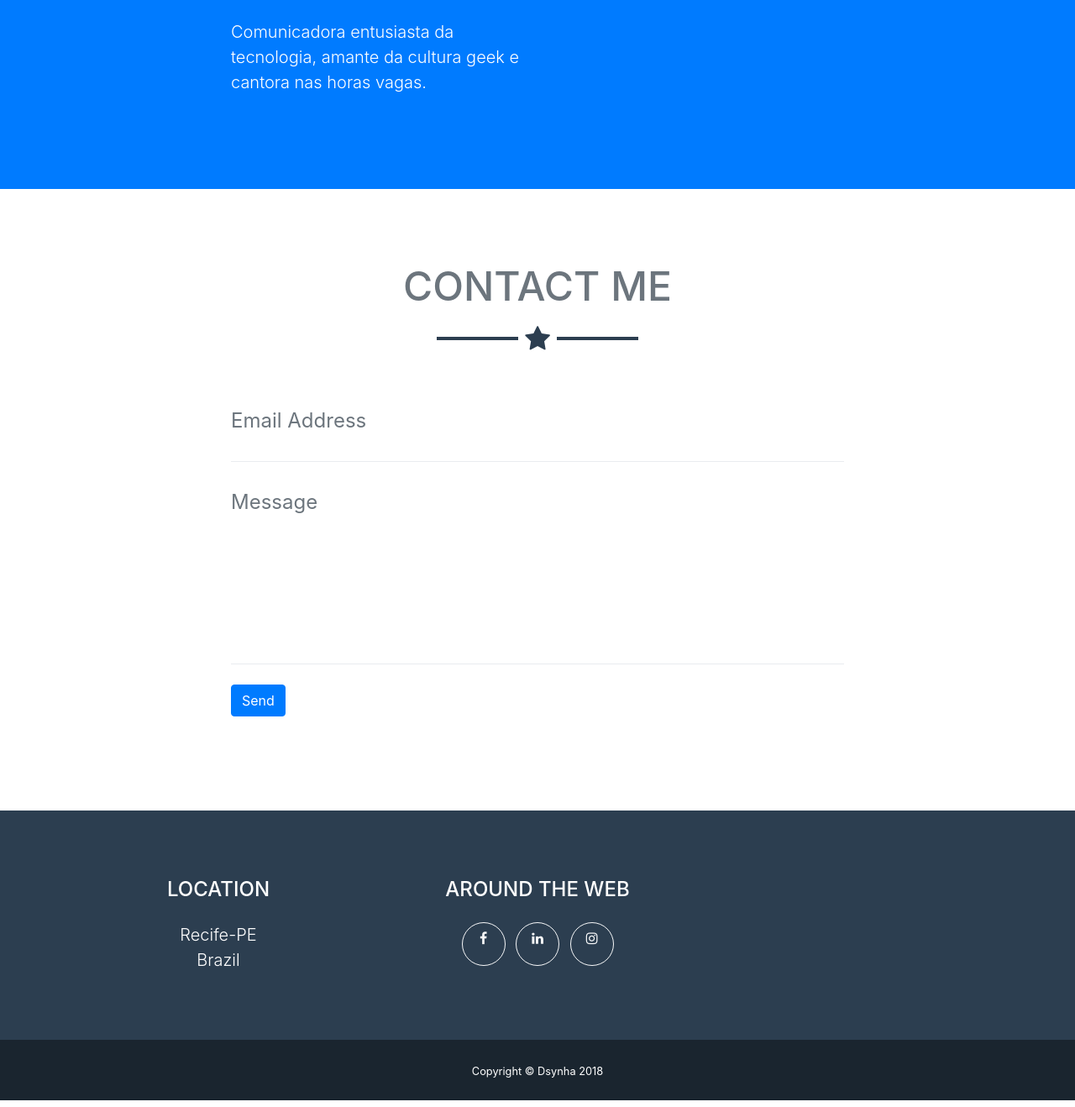
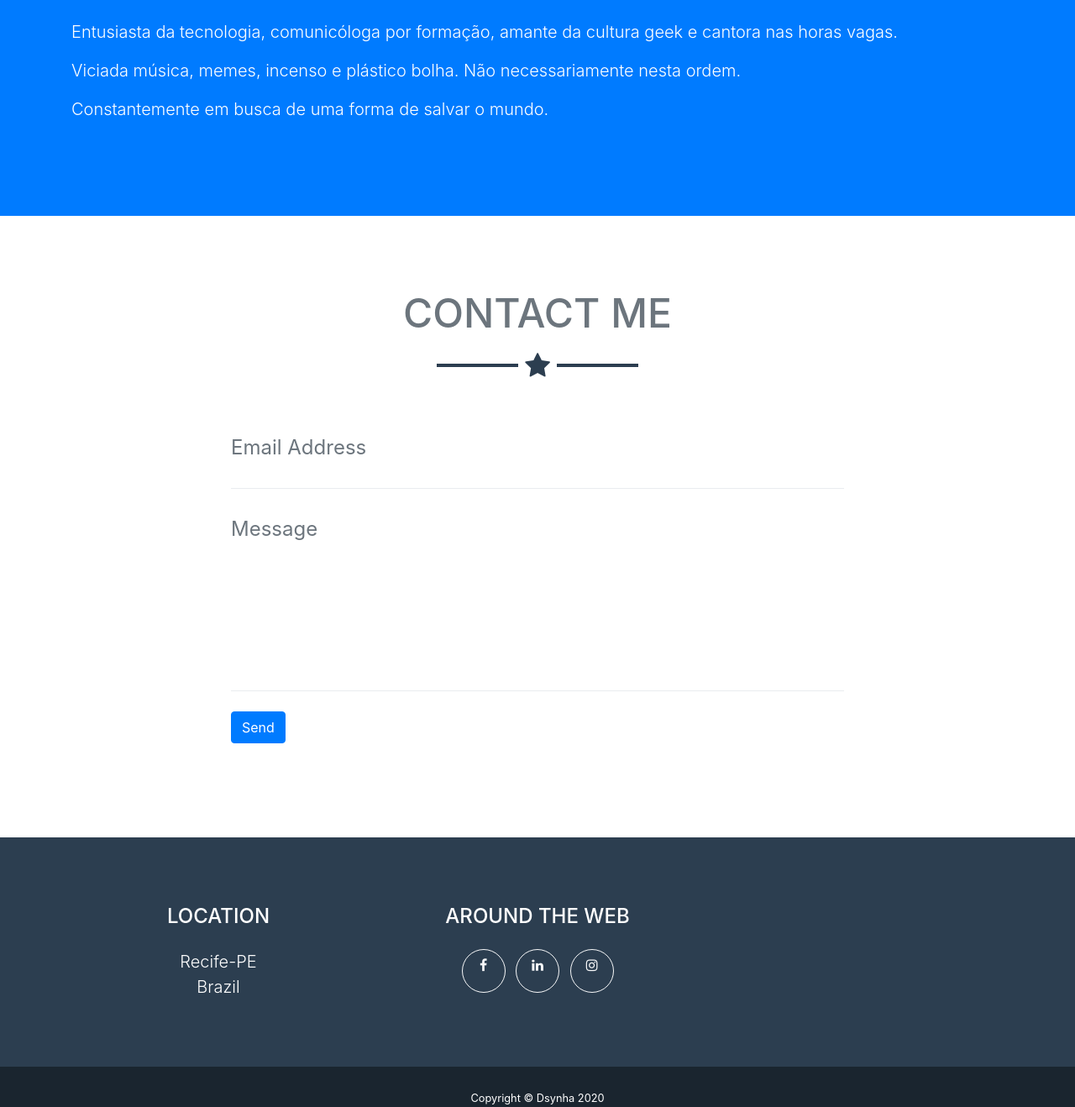
Before and after one commit to dsynha/dsynha.github.io, a website with bundled scripts: page index.html in a window 1280 px wide. Shown: the part 1848-3166 px from the top of the page at 84% size. Built offline with nearby package versions, Linux system fonts and the light colour scheme.

Commit message:
atualizando about #01

```diff
--- a/index.html
+++ b/index.html
@@ -138,11 +138,14 @@
         <h2 class="text-center text-uppercase text-white">About</h2>
         <hr class="star-light mb-5">
         <div class="row">
-          <div class="col-lg-4 ml-auto">
-            <p class="lead">Comunicadora entusiasta da tecnologia, amante da cultura geek e cantora nas horas vagas.</p>
+          <div class="col-lg-12 ml-auto">
+            <p class="lead">Entusiasta da tecnologia, comunicóloga por formação, amante da cultura geek e cantora nas horas vagas.</p>
           </div>
-          <div class="col-lg-4 mr-auto">
-            <p class="lead"></p>
+          <div class="col-lg-12 mr-auto">
+            <p class="lead">Viciada música, memes, incenso e plástico bolha. Não necessariamente nesta ordem.</p>
+          </div>
+          <div class="col-lg-12 mr-auto">
+            <p class="lead">Constantemente em busca de uma forma de salvar o mundo.</p>
           </div>
         </div>
         <!--<div class="text-center mt-4">
@@ -253,7 +256,7 @@
 
     <div class="copyright py-4 text-center text-white">
       <div class="container">
-        <small>Copyright &copy; Dsynha 2018</small>
+        <small>Copyright &copy; Dsynha 2020</small>
       </div>
     </div>
 
```
